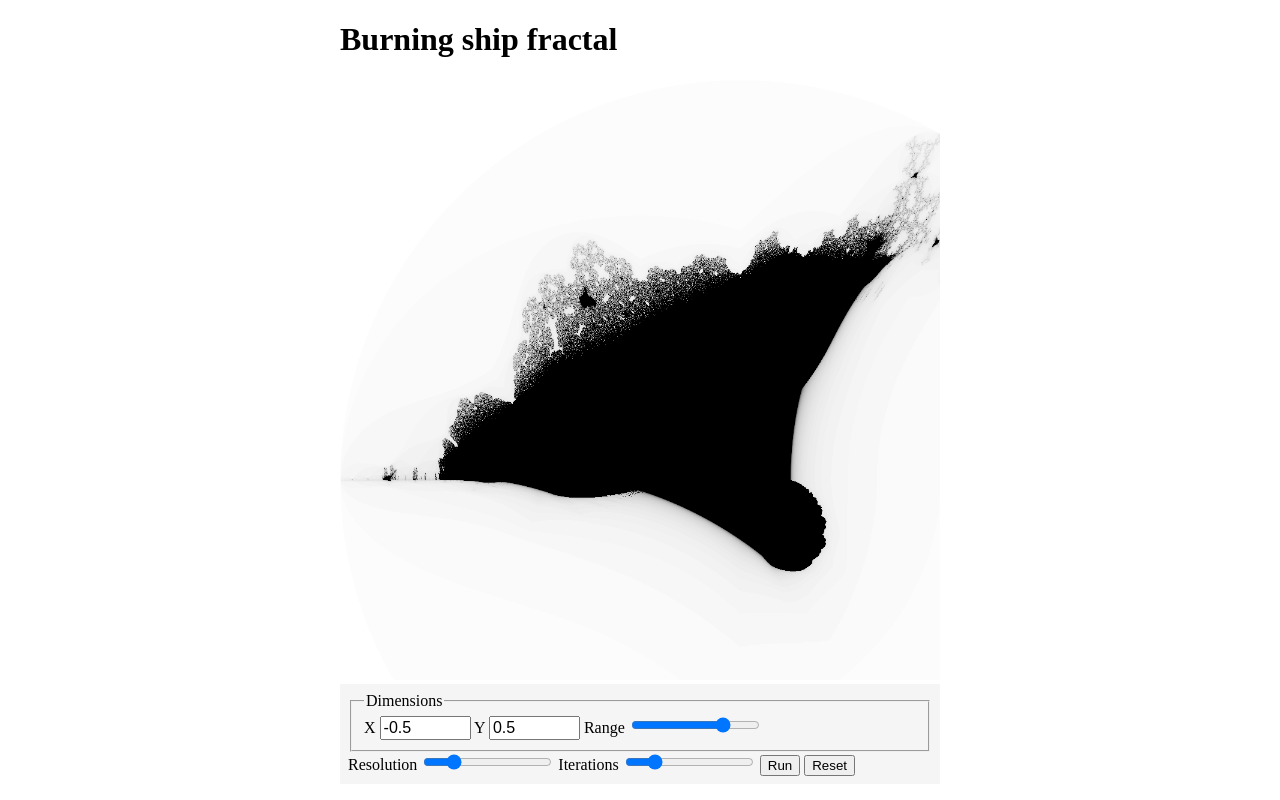
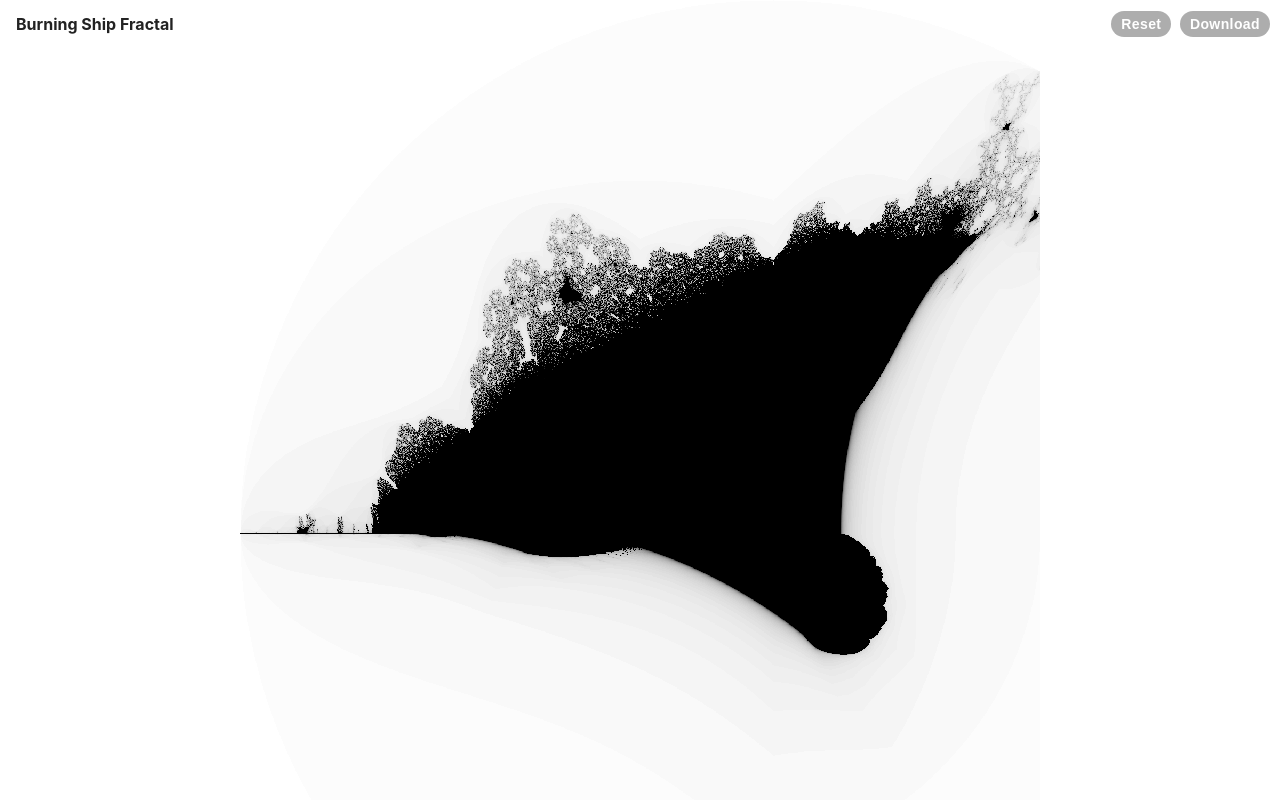
Before and after one commit to freshvictory/burningship, a plain HTML site: page index.html in a window 1280 px wide. Drawn offline with Linux system fonts and the light colour scheme.

Commit message:
Selection and polish.

```diff
--- a/index.html
+++ b/index.html
@@ -8,188 +8,197 @@
   <style>
     * {
       box-sizing: border-box;
+      margin: 0;
+    }
+
+    html {
+      height: 100%;
+      font-family: -apple-system, BlinkMacSystemFont, 'Segoe UI', Roboto, Oxygen, Ubuntu, Cantarell, 'Open Sans', 'Helvetica Neue', sans-serif;
     }
 
     body {
-      width: min(600px, 90vmin);
-      height: min(600px, 90vmin);
+      width: 100vmin;
+      height: 100%;
+      display: flex;
+      align-items: center;
       margin: 0 auto;
+      -webkit-user-select: none;
+      user-select: none;
     }
 
-    body > * {
+    .image {
+      position: relative;
       width: 100%;
-    }
-
-    input {
-      font-size: inherit;
+      line-height: 0;
+      isolation: isolate;
     }
 
     canvas {
+      width: 100%;
       aspect-ratio: 1;
+      image-rendering: pixelated;
     }
 
-    form {
-      background-color: whitesmoke;
-      padding: 8px;
+    #selector {
+      position: absolute;
+      left: 0;
+      top: 0;
+      cursor: crosshair;
+      touch-action: none;
+    }
+
+    header {
+      position: absolute;
+      top: 0;
+      right: 0;
+      left: 0;
+      padding: 10px;
+      display: flex;
+      justify-content: space-between;
+      align-items: center;
+      flex-wrap: wrap;
+      gap: 10px;
+      pointer-events: none;
+      z-index: 1;
+    }
+
+    header > * {
+      pointer-events: initial;
+    }
+
+    h1 {
+      font-size: 1rem;
+      line-height: 1;
+      background-color: #fff8;
+      color: #222;
+      padding: 6px;
+      border-radius: 4px;
+      -webkit-backdrop-filter: blur(4px);
+      backdrop-filter: blur(4px);
+    }
+
+    button {
+      background-color: #6668;
+      -webkit-backdrop-filter: blur(4px);
+      backdrop-filter: blur(4px);
+      color: #fff;
+      padding: 6px 10px;
+      line-height: 1;
+      border: none;
+      border-radius: 20px;
+      cursor: pointer;
+      font-weight: bold;
+      letter-spacing: 0.4px;
+      font-size: 0.875rem;
+    }
+
+    button + button {
+      margin-left: 4px;
+    }
+
+    button:hover {
+      background-color: #222a;
+    }
+
+    .download-link {
+      display: none;
     }
   </style>
 </head>
 <body>
-<h1>Burning ship fractal</h1>
 
-<canvas
-  id="canvas"
-></canvas>
+<header>
+  <h1>Burning Ship Fractal</h1>
 
   <form
     id="form"
     method="get"
   >
-  <fieldset>
-    <legend>Dimensions</legend>
-
-    <label
-      for="midX"
-    >
-      X
-    </label>
-    <input
-      id="midX"
-      name="midX"
-      type="number"
-      min="-2"
-      max="2"
-      step="0.05"
-      value="-0.5"
-    />
-
-    <label
-      for="midY"
-    >
-      Y
-    </label>
-    <input
-      id="midY"
-      name="midY"
-      type="number"
-      min="-2"
-      max="2"
-      step="0.05"
-      value="0.5"
-    />
-
-    <label
-      for="range"
-    >
-      Range
-    </label>
-    <input
-      id="range"
-      name="range"
-      type="range"
-      min="0.05"
-      max="4"
-      step="0.05"
-      value="3"
-    />
-  </fieldset>
-
-  <label
-    for="resolution"
-  >
-    Resolution
-  </label>
-  <input
-    id="resolution"
-    name="resolution"
-    type="range"
-    min="500"
-    max="3000"
-    step="500"
-    value="1000"
-  />
-
-  <label
-    for="iterations"
-  >
-    Iterations
-  </label>
-  <input
-    id="iterations"
-    name="iterations"
-    type="range"
-    min="50"
-    max="300"
-    step="50"
-    value="100"
-  />
-
     <button
       type="submit"
     >
-    Run
+      Reset
     </button>
 
     <button
-    type="reset"
+      id="save"
+      type="button"
     >
-    Reset
+      Download
     </button>
   </form>
+</header>
+
+
+<div class="image">
+  <canvas
+    id="canvas"
+  ></canvas>
+  <canvas
+    id="selector"
+    width="800"
+    height="800"
+  ></canvas>
+</div>
 
 <script>
+
+
+  /* STARTUP */
+
   const canvas = document.getElementById('canvas');
 
   const form = document.getElementById('form');
   form.addEventListener('submit', function (event) {
     event.preventDefault();
-    const formData = new FormData(event.target);
-    const options = Object.fromEntries(formData.entries());
-    draw(canvas, parseOptions(options));
+    draw(canvas);
   });
 
   window.addEventListener('load', function () {
-    const options = loadFromUrl(location.search);
-    draw(canvas, options);
+    draw(canvas);
   });
 
-  function parseFloatWithDefault(data, defaultValue) {
-    const parsed = parseFloat(data || '', 10);
 
-    return isFinite(parsed) ? parsed : defaultValue;
+  const DEFAULT_OPTIONS = {
+    resolution: 1500,
+    midX: -0.5,
+    midY: 0.5,
+    range: 3,
+    iterations: 80
+  };
+
+
+
+  /* DRAWING */
+
+  let lastDrawn;
+
+  function draw(canvas, options = DEFAULT_OPTIONS) {
+    const {
+      resolution,
+      midX,
+      midY,
+      range,
+      iterations
+    } = options;
+
+    if (canvas.width !== resolution) {
+      canvas.width = resolution;
+      canvas.height = resolution;
     }
 
-  function loadFromUrl(search) {
-    const params = new URLSearchParams(search);
-    const options = Object.fromEntries(params.entries());
 
-    return parseOptions(options);
-  }
+    lastDrawn = {
+      resolution,
+      midX,
+      midY,
+      range,
+      iterations
+    };
 
-  function parseOptions(options) {
-    return {
-      resolution: parseFloatWithDefault(options.resolution, 1000),
-      iterations: parseFloatWithDefault(options.iterations, 100),
-      midX: parseFloatWithDefault(options.midX, -0.5),
-      midY: parseFloatWithDefault(options.midY, 0.5),
-      range: parseFloatWithDefault(options.range, 3)
-    };
-  }
-
-  function draw(canvas, options = {}) {
-    const {
-      resolution: N = 1000,
-      midX = -0.5,
-      midY = 0.5,
-      range = 3,
-      iterations = 80
-    } = options;
-    canvas.width = N;
-    canvas.height = N;
-
-    const ctx = canvas.getContext('2d');
-    setTimeout(function () {
-      render(N, iterations, midX, -midY, range, ctx);
+    const ctx = canvas.getContext('2d', { alpha: false });
+    requestAnimationFrame(function () {
+      render(resolution, iterations, midX, -midY, range, ctx);
     });
   }
 
@@ -230,6 +239,158 @@
 
     ctx.putImageData(image, 0, 0);
   }
+
+
+
+  /* SAVING */
+
+  const saveButton = document.getElementById('save');
+  saveButton.addEventListener('click', save);
+
+  function save() {
+    const imageData = canvas.toDataURL();
+
+    const link = document.createElement('a');
+    link.classList.add('download-link');
+    link.download = 'fractal.png';
+    link.href = imageData;
+
+    document.body.appendChild(link);
+    link.click();
+    document.body.removeChild(link);
+  }
+
+
+
+  /* SELECTION */
+
+  const selectorCanvas = document.getElementById('selector');
+  selectorCanvas.addEventListener('pointerdown', function (event) {
+    select(selectorCanvas, event, onSelectFinished);
+  });
+
+  function select(canvas, event, onSelectFinished) {
+
+    // Set up the selection canvas
+    const ctx = canvas.getContext('2d');
+    ctx.imageSmoothingEnabled = false;
+    ctx.lineWidth = 2;
+    ctx.strokeStyle = 'firebrick';
+    ctx.clearRect(0, 0, canvas.width, canvas.height);
+
+    // Get screen -> canvas scaling variables
+    const rect = canvas.getBoundingClientRect();
+    const scale = canvas.width / rect.width;
+
+    // Get start X & Y coordinates
+    const { clientX, clientY } = event;
+    const x = Math.round((clientX - rect.left) * scale);
+    const y = Math.round((clientY - rect.top) * scale);
+
+    // Set up pointer event listeners
+    const {
+      select,
+      end
+    } = selector(canvas, ctx, rect, scale, x, y);
+
+    canvas.addEventListener('pointermove', select);
+
+    function removeEvents() {
+      canvas.removeEventListener('pointermove', select);
+      document.removeEventListener('keydown', cancel);
+      document.removeEventListener('pointerup', endSelection, { once: true });
+    }
+
+    function endSelection(event) {
+      const coordinates = end(event);
+      if (coordinates.width >= 0.0075) {
+        onSelectFinished(coordinates);
+      }
+
+      removeEvents();
+    }
+
+    function cancel(event) {
+      if (event.key !== 'Escape') { return; }
+      removeEvents();
+      ctx.clearRect(0, 0, canvas.width, canvas.height);
+    }
+
+    document.addEventListener('keydown', cancel, { once: true });
+    document.addEventListener('pointerup', endSelection, { once: true });
+  }
+
+  function selector(canvas, ctx, rect, scale, startX, startY) {
+    return {
+      select(event) {
+        ctx.clearRect(0, 0, canvas.width, canvas.height);
+        const { clientX, clientY } = event;
+
+        // Draw a square
+        const width = Math.max(
+          Math.round((clientX - rect.left) * scale) - startX,
+          Math.round((clientY - rect.top) * scale) - startY
+        );
+        ctx.strokeRect(startX, startY, width, width);
+      },
+      end(event) {
+        ctx.clearRect(0, 0, canvas.width, canvas.height);
+
+        const { clientX, clientY } = event;
+
+        // Clamp the ending positions to the boundaries
+        // of the canvas, and compute the last square width.
+        const endX = Math.round((clientX - rect.left) * scale);
+        const endY = Math.round((clientY - rect.top) * scale);
+        const clampX =
+          endX > canvas.width ? canvas.width
+          : endX < 0 ? 0
+          : endX;
+        const clampY =
+          endY > canvas.height ? canvas.height
+          : endY < 0 ? 0
+          : endY;
+        const width = Math.max(
+          (clampX - startX) / canvas.width,
+          (clampY - startY) / canvas.height
+        );
+
+        return {
+          startX: startX / canvas.width,
+          startY: startY / canvas.height,
+          width
+        };
+      }
+    }
+  }
+
+  function onSelectFinished(coordinates) {
+    const {
+      resolution,
+      midX,
+      midY,
+      range,
+      iterations
+    } = (lastDrawn || DEFAULT_OPTIONS);
+
+    // Compute the new midpoint and range from
+    // the selection coordinates.
+    const newRange = coordinates.width * range;
+    const newMidX = (midX - range / 2)
+      + coordinates.startX * range
+      + newRange / 2;
+    const newMidY = (midY + range / 2)
+      - coordinates.startY * range
+      - newRange / 2;
+
+    draw(canvas, {
+      resolution,
+      iterations,
+      midX: newMidX,
+      midY: newMidY,
+      range: newRange
+    });
+  }
 </script>
 </body>
 </html>
```
Lines whose indentation alone changed are shown as unchanged.
